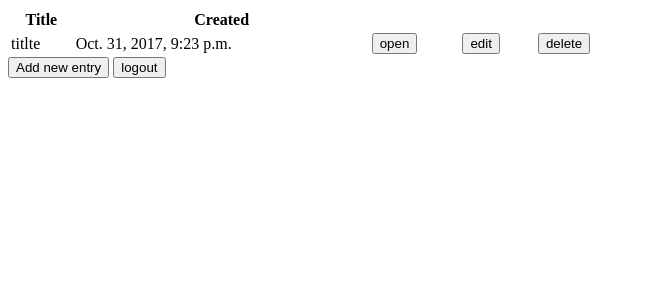
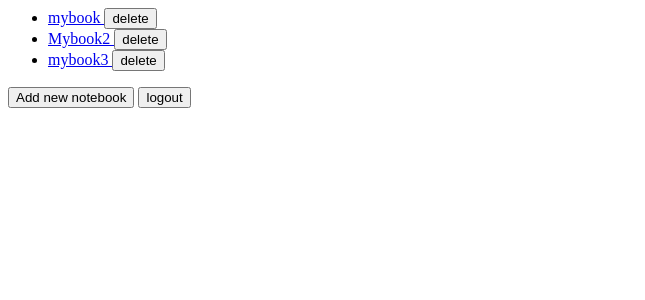
Before and after one commit to carlo3247/simple-notebook, a Django app: page /notebook/ in a window 1280 px wide. Shown: the top 300 px of the page, without its empty margins (0-645 px from the left). Run offline with Django 3.2, Linux system fonts and the light colour scheme; a user stored in the database is signed in; data comes from the database, SQL or seed files in the repository; both versions use the stored data as it was after the commit.

Commit message:
adsdaslkklads
adsjnasdnjjnads

```diff
--- a/notebook/models.py
+++ b/notebook/models.py
@@ -1,10 +1,20 @@
 from django.db import models
 from django.urls import reverse
+
+class Notebook(models.Model):
+    name = models.CharField(max_length=20)
+
+    def __str__(self):
+        return self.name
+
+    def get_absolute_url(self):
+        return reverse('notebook:home')
 
 class Note(models.Model):
     title = models.CharField(max_length=20)
     text = models.CharField(max_length=120)
     created = models.DateTimeField(auto_now_add=True)
+    notebook = models.ForeignKey(Notebook, on_delete=models.CASCADE)
 
     def get_absolute_url(self):
         return reverse('notebook:detail', kwargs={'pk': self.pk})
--- a/notebook/templates/notebook/note.html
+++ b/notebook/templates/notebook/note.html
@@ -1,22 +1,4 @@
-<!-- {% if note_book %}
-  <ul>
-    {% for note in note_book %}
-      <li>
-        <a href="{% url 'notebook:detail' note.id %}" >
-          {{note.title}}
-        </a>
-        <a href="{% url 'notebook:edit' note.id %}"><button type="button">edit</button></a>
-        <a href="{% url 'notebook:delete' note.id %}"><button type="button">delete</button></a>
-      </li>
-    {% endfor %}
-  </ul>
-{% else %}
-  <p>No notes are available</p>
-{% endif %}
-<a href="add/"><button type="button">Add new entry</button></a>
-<a href="{% url 'logout' %}"><button type="button">logout</button></a> -->
-
-{% if note_book %}
+{% if notes %}
 <table style="width:50%">
   <tr>
     <th>Title</th>
@@ -24,7 +6,7 @@
     <th></th>
     <th></th>
   </tr>
-  {% for note in note_book %}
+  {% for note in notes %}
   <tr>
     <td>{{note.title}}</td>
     <td>{{note.created}}</td>
@@ -37,5 +19,5 @@
 {% else %}
 <p>No notes are available</p>
 {% endif %}
-<a href="add/"><button type="button">Add new entry</button></a>
-<a href="{% url 'logout' %}"><button type="button">logout</button></a>
+<a href="{% url 'notebook:add-note' note.notebook.id %}"><button type="button">Add new entry</button></a>
+<a href="{% url 'notebook:home' %}"><button type="button">back</button></a>
--- /dev/null
+++ b/notebook/templates/notebook/overview.html
@@ -0,0 +1,16 @@
+{% if note_books %}
+  <ul>
+    {% for notebook in note_books %}
+      <li>
+        <a href="{% url 'notebook:all-notebooks' notebook.id %}" >
+          {{notebook.name}}
+        </a>
+        <a href="{% url 'notebook:delete-notebook' notebook.id %}"><button type="button">delete</button></a>
+      </li>
+    {% endfor %}
+  </ul>
+{% else %}
+  <p>No notes are available</p>
+{% endif %}
+<a href="add-notebook/"><button type="button">Add new notebook</button></a>
+<a href="{% url 'logout' %}"><button type="button">logout</button></a>
--- a/notebook/urls.py
+++ b/notebook/urls.py
@@ -7,10 +7,16 @@ app_name = 'notebook'
 
 urlpatterns = [
 
-    url(r'^$', login_required(views.NoteView.as_view()), name='home'),
+    url(r'^$', login_required(views.NotebookView.as_view()), name='home'),
+    url(r'^add-notebook/$', login_required(views.AddNotebook.as_view()), name='add-notebook'),
+    url(r'^(?P<pk>[0-9]+)/$', login_required(views.NoteView.as_view()), name='all-notebooks'),
+    url(r'^(?P<pk>[0-9]+)/delete$', login_required(views.DeleteNotebook.as_view()), name='delete-notebook'),
+
+    url(r'^(?P<pk>[0-9]+)/add-note$', login_required(views.AddNote.as_view()), name='add-note'),
+
     # url(r'^$', views.NoteView.as_view(), name='home'),
     url(r'^(?P<pk>[0-9]+)/detail/$', login_required(views.DetailedNote.as_view()), name='detail'),
-    url(r'^add/$', login_required(views.AddNote.as_view()), name='add'),
+
     url(r'^(?P<pk>[0-9]+)/edit/$', login_required(views.EditNote.as_view()), name='edit'),
     url(r'^(?P<pk>[0-9]+)/delete/$', login_required(views.DeleteNote.as_view()), name='delete'),
 ]
--- a/notebook/views.py
+++ b/notebook/views.py
@@ -5,15 +5,23 @@ from django.urls import reverse_lazy
 
 from django.http import HttpResponse
 
-from .models import Note
+from .models import Note, Notebook
+
+class NotebookView(generic.ListView):
+    template_name = 'notebook/overview.html'
+
+    context_object_name = 'note_books'
+
+    def get_queryset(self):
+        return Notebook.objects.all()
 
 class NoteView(generic.ListView):
     template_name = 'notebook/note.html'
 
-    context_object_name = 'note_book'
+    context_object_name = 'notes'
 
     def get_queryset(self):
-        return Note.objects.all()
+        return Note.objects.filter(notebook__exact=1)
 
 class DetailedNote(generic.DetailView):
     model = Note
@@ -38,5 +46,13 @@ class DeleteNote(generic.edit.DeleteView):
     model = Note
     success_url = reverse_lazy('notebook:home')
 
-def add(request):
-    return HttpResponse("hello")
+
+class AddNotebook(generic.edit.CreateView):
+
+    model = Notebook
+    fields = ['name']
+
+class DeleteNotebook(generic.edit.DeleteView):
+
+    model = Notebook
+    success_url = reverse_lazy('notebook:home')
--- a/team12scenario/views.py
+++ b/team12scenario/views.py
@@ -12,7 +12,7 @@ def signup(request):
             raw_pw = form.cleaned_data.get('password1')
             user = authenticate(username=username, password=raw_pw)
             login(request, user)
-            return redirect('home')
+            return redirect('notebook:home')
     else:
         form = UserCreationForm()
     return render(request, 'registration/signup.html', {'form': form})
```
Also changed, not shown: notebook/admin.py (+6 -1 lines), notebook/templates/notebook/notebook_confirm_delete.html (added, +8 -0 lines), notebook/templates/notebook/notebook_form.html (added, +17 -0 lines), db.sqlite3, notebook/migrations/0001_initial.py, notebook/migrations/0002_note_title.py (deleted).
